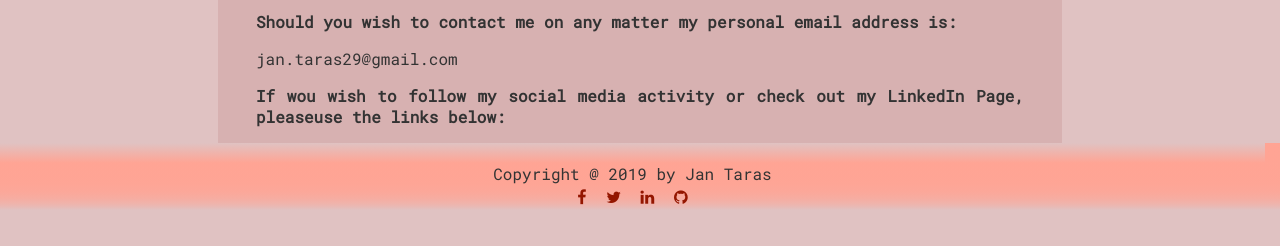
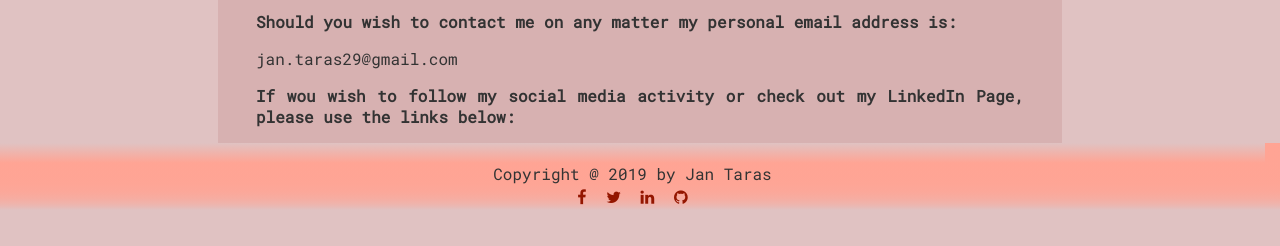
Before and after one commit to TarasJan/TarasJan.github.io, a Jekyll site: the page built from contact.md, in a window 1280 px wide. Shown: the part 585-831 px from the top of the page. Built offline with Jekyll 4.4.1, drawn with Linux system fonts in a browser that asks for light colours.

Commit message:
[Page] Typo fix

```diff
--- a/_posts/2018-11-25-sel-0.markdown
+++ b/_posts/2018-11-25-sel-0.markdown
@@ -1,6 +1,6 @@
 ---
 layout: post
-title:  "Software Engineer's Libarary Part 0"
+title:  "Software Engineer's Library Part 0"
 date:   2018-11-25 9:39:52 +0100
 categories: engineering software
 ---
--- a/contact.md
+++ b/contact.md
@@ -10,6 +10,6 @@ permalink: /contact/
 
 {{ site.email }}
 
-**If wou wish to follow my social media activity or check out my LinkedIn Page, pleaseuse the links below:**
+**If wou wish to follow my social media activity or check out my LinkedIn Page, please use the links below:**
 
 {% include contact_icons.html %}
```
